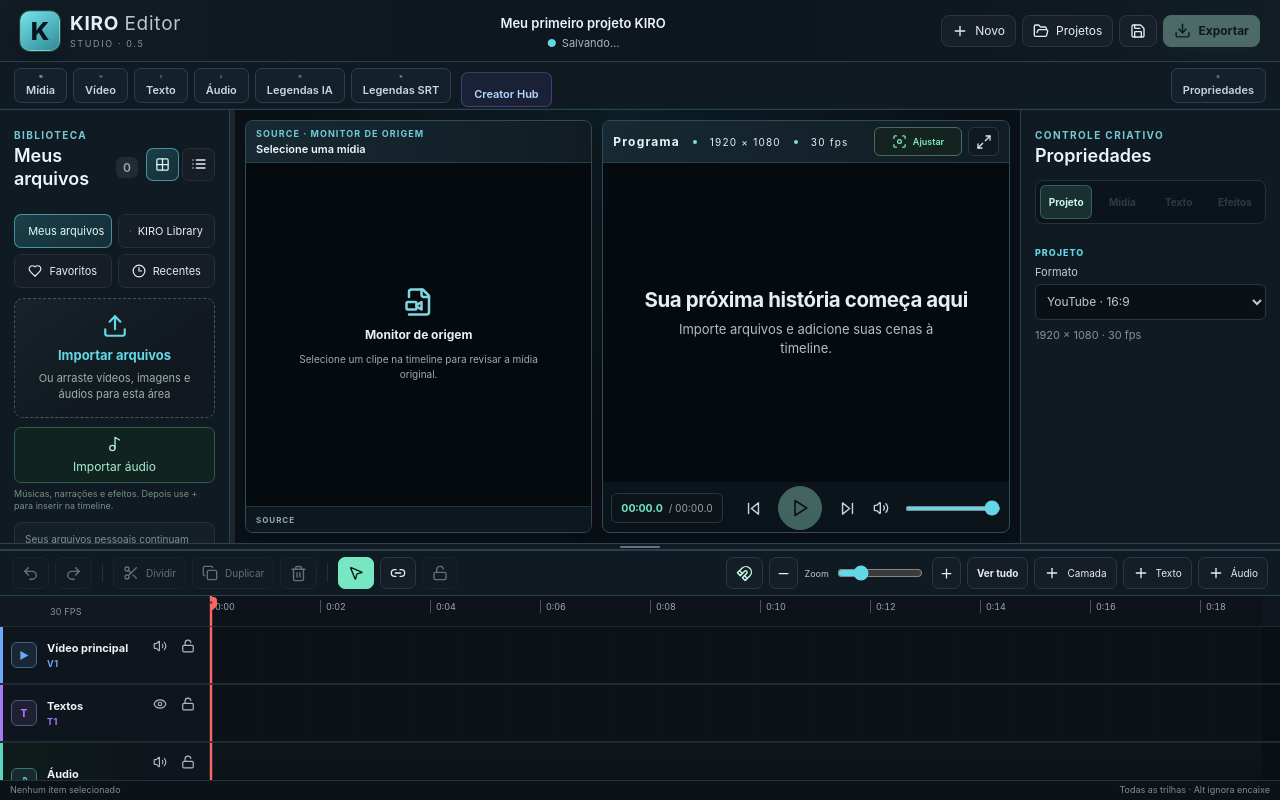
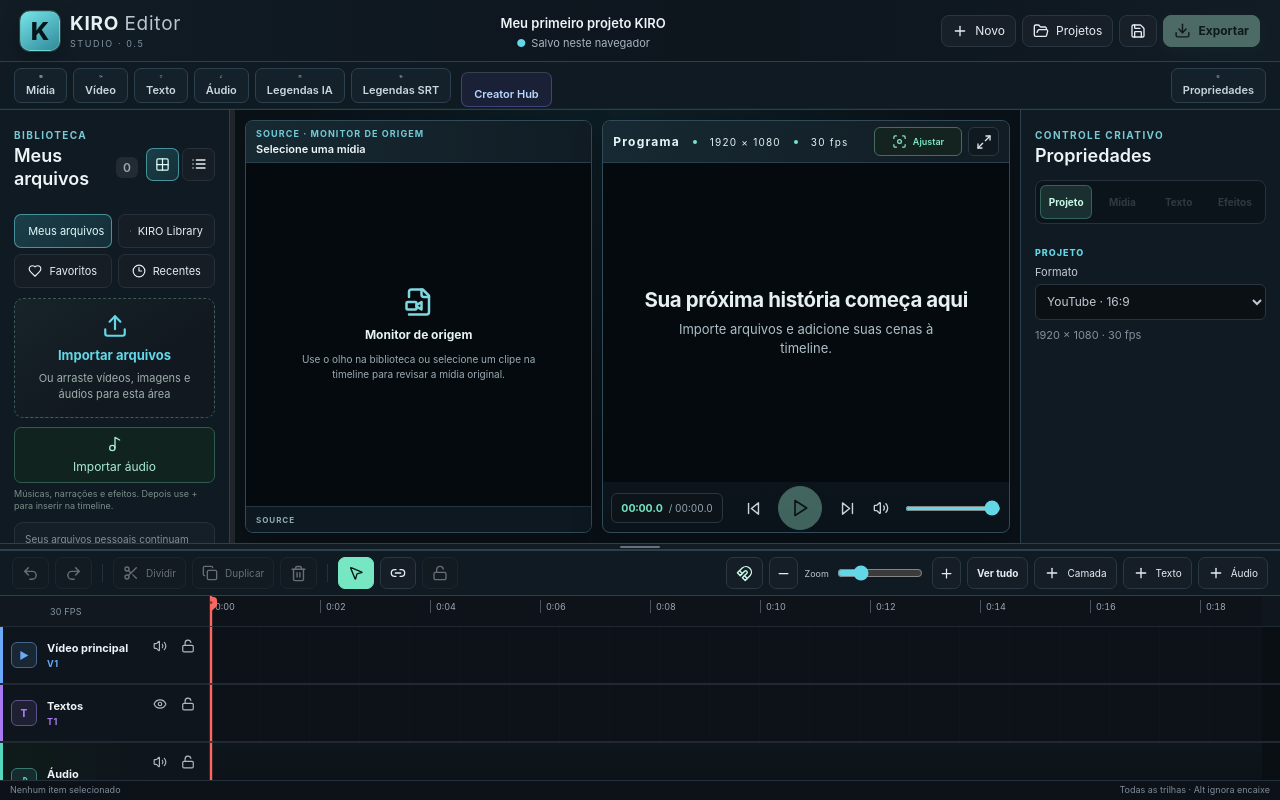
Before and after one commit to kiroaventureiro/kiro-editor, a React (Vite) app: page / in a window 1280 px wide. Built offline with nearby package versions, Linux system fonts and the light colour scheme.

Commit message:
Explain source monitor library preview action

```diff
--- a/src/components/SourceMonitor.tsx
+++ b/src/components/SourceMonitor.tsx
@@ -57,7 +57,7 @@ export default function SourceMonitor({ asset, clip }: Props) {
           <div className="source-empty">
             <FileVideo2 size={30} aria-hidden="true" />
             <strong>Monitor de origem</strong>
-            <span>Selecione um clipe na timeline para revisar a mídia original.</span>
+            <span>Use o olho na biblioteca ou selecione um clipe na timeline para revisar a mídia original.</span>
           </div>
         )}
       </div>
```
